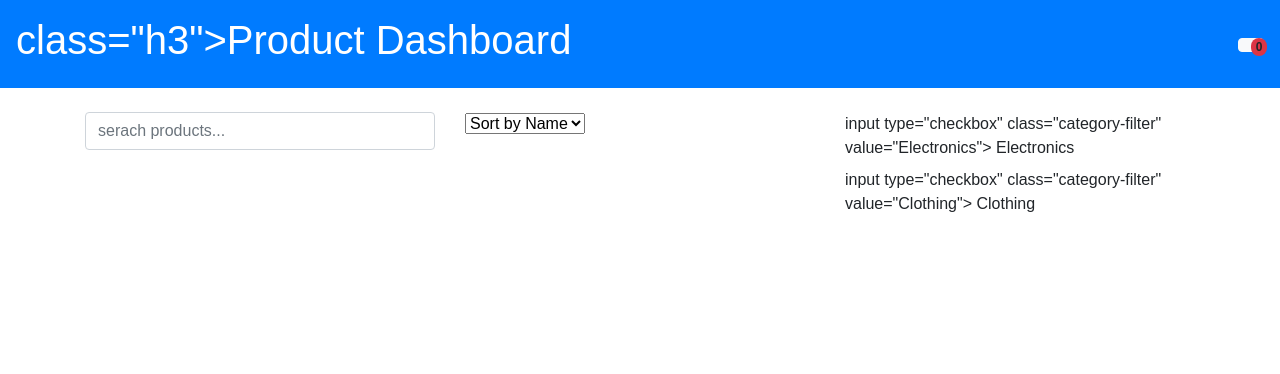
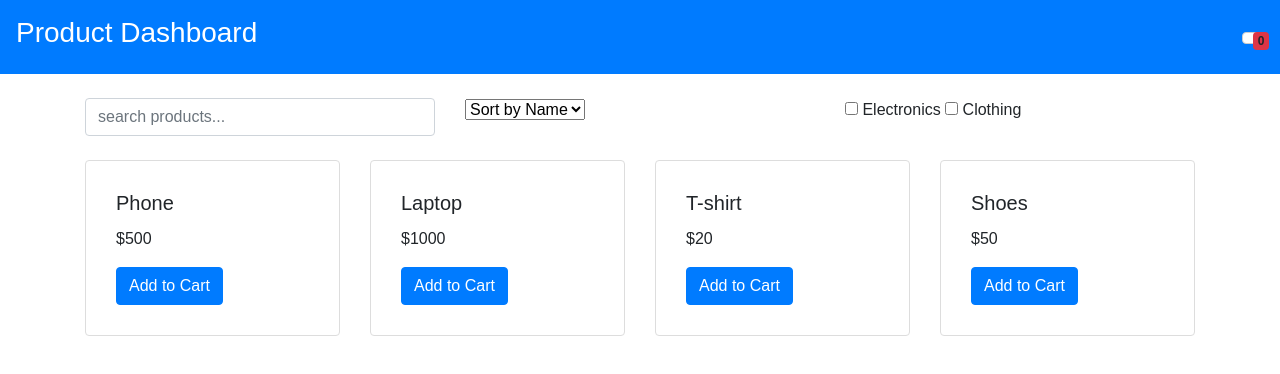
Before and after one commit to ufuoma-code/frontend-end-of-probation-exercises, a plain HTML site: page interactive-product-dashboard/index.html in a window 1280 px wide. Drawn offline with nearby package versions, Linux system fonts and the light colour scheme; files that its build step writes are made by us from their sources.

Commit message:
Implement Interactive Product Listing and Filtering Dashboard

```diff
--- a/interactive-product-dashboard/index.html
+++ b/interactive-product-dashboard/index.html
@@ -1,15 +1,15 @@
 <!DOCTYPE html>
-<html lang="en" ></html>
-<head>
+<html lang="en" >
+    <head>
     <meta charset="UTF-8">
     <meta name="viewport" content="width=device-width, initial-scale=1.0">
     <title> Interactive Product Dasboard</title>
-    <link href="https: //cdn.jsdelivr.net/npm/bootstrap@5.3.3/dist/css/bootstrap.min.css" rel="stylesheet" >
-    <link rel="stylesheet" href="../CSS/style.css">
+    <link rel="stylesheet" href="https://cdn.jsdelivr.net/npm/bootstrap@4.1.3/dist/css/bootstrap.min.css" integrity="sha384-MCw98/SFnGE8fJT3GXwEOngsV7Zt27NXFoaoApmYm81iuXoPkFOJwJ8ERdknLPMO" crossorigin="anonymous">
+    <link rel="stylesheet" href="style.css">
 </head>
 <body>
     <header class="d-flex justify-content-between align-items-center p-3 bg-primary text-white">
-        <h1>class="h3">Product Dashboard</h1>
+        <h1 class="h3">Product Dashboard</h1>
         <div>
             <button id="cart-btn" class="btn btn-light position-relative" aria-label="Shopping Cart">
                 <span id="cart-count" class="position-absolute top-0 start-100 translate-middle badge rounded-pill bg-danger" aria-live="polite">0</span>
@@ -19,23 +19,33 @@
     <main class="container my-4">
         <div class="row mb-3">
             <div class="col-md-4 mb-2">
-                <input id="search" type="text" class="form-control" placeholder="serach products..." aria-label="Search products">
+                <input id="search" type="text" class="form-control" placeholder="search products..." aria-label="Search products">
             </div>
             <div class="col-md-4 mb-2">
                 <select id="sort" class="form-select" aria-label="Sort products">
                     <option value="name">Sort by Name</option>
-                    <option value="price"> Sort by Price</option>
+                    <option value="price">Sort by Price</option>
                 </select>
             </div>
             <div class="col-md-4 mb-2">
                 <div role="group" aria-label="Filter by Category">
-                    <label>input type="checkbox" class="category-filter" value="Electronics"> Electronics</label>
-                    <label>input type="checkbox" class="category-filter" value="Clothing"> Clothing</label>
+                    <label>
+                        <input type="checkbox" class="category-filter" value="Electronics"> Electronics
+
+                    </label>
+
+                    <label>
+                        <input type="checkbox" class="category-filter" value="Clothing"> Clothing
+                    </label>
                 </div>
             </div>
         </div>
-        <div id="Product-List" class="row g-3" aria-live="polite"></div>
+        <div id="product-list" class="row g-3" aria-live="polite"></div>
     </main>
-    <script src="../JAVASCRIPT/ script.js"></script>
+    <script src="script.js"></script>
+    <script src="https://code.jquery.com/jquery-3.3.1.slim.min.js" integrity="sha384-q8i/X+965DzO0rT7abK41JStQIAqVgRVzpbzo5smXKp4YfRvH+8abtTE1Pi6jizo" crossorigin="anonymous"></script>
+    <script src="https://cdn.jsdelivr.net/npm/popper.js@1.14.3/dist/umd/popper.min.js" integrity="sha384-ZMP7rVo3mIykV+2+9J3UJ46jBk0WLaUAdn689aCwoqbBJiSnjAK/l8WvCWPIPm49" crossorigin="anonymous"></script>
+    <script src="https://cdn.jsdelivr.net/npm/bootstrap@4.1.3/dist/js/bootstrap.min.js" integrity="sha384-ChfqqxuZUCnJSK3+MXmPNIyE6ZbWh2IMqE241rYiqJxyMiZ6OW/JmZQ5stwEULTy" crossorigin="anonymous"></script>
 </body>
+
 </html>
--- a/interactive-product-dashboard/script.js
+++ b/interactive-product-dashboard/script.js
@@ -1,13 +1,15 @@
-class product {
+document.addEventListener("DOMContentLoaded" ,() => {
+    class Product {
  constructor(id, name, price, category) {
     this.id = id;
     this.name = name;
     this.price = price;
     this.category = category;
  }
+
 }
 
-class cart {
+class Cart {
     constructor() {
         this.items = JSON.parse(localStorage.getItem('cart')) || [];
     }
@@ -21,10 +23,10 @@ class cart {
 }
 
 const products = [
-    new product(1, "Phone" , 500, "Electronics"),
-    new product(2, "Laptop" , 1000, "Electronics"),
-    new product(3, "T-shirt" , 20, "Clothing"),
-    new product(4, "Shoes" , 50, "Clothing"),
+    new Product(1, "Phone" , 500, "Electronics"),
+    new Product(2, "Laptop" , 1000, "Electronics"),
+    new Product(3, "T-shirt" , 20, "Clothing"),
+    new Product(4, "Shoes" , 50, "Clothing"),
 ];
 
 const productList = document.getElementById("product-list");
@@ -38,7 +40,7 @@ const cart = new Cart();
 updateCartCount();
 
 function renderProducts(list) {
-    productList.innerHTML = "",
+    productList.innerHTML = "";
     list.forEach(p => {
         const col = document.createElement("div");
         col.className = "col-md-3";
@@ -47,7 +49,7 @@ function renderProducts(list) {
         <div class="card-body">
         <h5 class="card-title"> ${p.name}</h5>
         <p>$${p.price}</p>
-        <button class="btn btn-primary add-cart" data-id="${p.id}" aria-label="Add ${p.name} to cart" >Add to Cart</button>
+        <button class="btn btn-primary add-cart" data-id="${p.id}" aria-label="Add ${p.name} to cart">Add to Cart</button>
         </div>
         </div>`;
         productList.appendChild(col);
@@ -65,11 +67,11 @@ function renderProducts(list) {
 
 function filterProducts() {
     let result = [...products];
-    const search = searchInput.ariaValueMax.toLowerCase();
-    if (search.length >= 2) {
-        result.filter(p => p.name.toLowerCase().includes(search));
+    const search = searchInput.value.toLowerCase();
+    if (search) {
+        result = result.filter(p => p.name.toLowerCase().includes(search));
     }
-    const checked = [...filters].filter(filterProducts.checked).map(f => f.value);
+    const checked = [...filters].filter(f => f.checked).map(f => f.value);
     if (checked.length) {
         result = result.filter(p => checked.includes(p.category));
     }
@@ -90,3 +92,5 @@ sortSelect.addEventListener("change", filterProducts);
 filters.forEach(f => f.addEventListener("change", filterProducts));
 
 renderProducts(products);
+
+});
--- a/interactive-product-dashboard/style.css
+++ b/interactive-product-dashboard/style.css
@@ -1,30 +1,32 @@
-:root {
-    --primary-color: #007bff;
-    --font-stack: Arial, sans-serif;
+body {
+    font-family: Arial, sans-serif;
+    margin: 0;
+    padding: 0;
+
 }
 
-body {
-    font-family: var(--font-stack);
+header {
+    background: #007bff;
+    color:white;
+    padding: 10px;
+    display: flex;
+    justify-content: space-between;
+    align-items: center;
+}
+
+.card {
+    border: 1px solid #ddd;
+    padding: 10px;
+    transition: transform 0.3s ease;
 }
 
 .card:hover {
     transform: scale(1.03);
-    transition: transform 0.3s ease;
 }
 
-#cart-btn.pulse {
-    animation: pulse 0.4s;
+#cart-btn {
+    background: white;
+    border: 1px solid #ccc;
+    padding: 5px 10px;
+    cursor: pointer;
 }
-
-@keyframes pulse {
-    0% {transform: scale(1); }
-    50% { transform: scale(1.2); }
-    100% {transform: scale(1); }
-}
-
-@media (max-width: 768px) {
-    .row.mb-3 > div {
-        flex: 0 0 100%;
-        max-width: 100%;
-    }
-}
```
